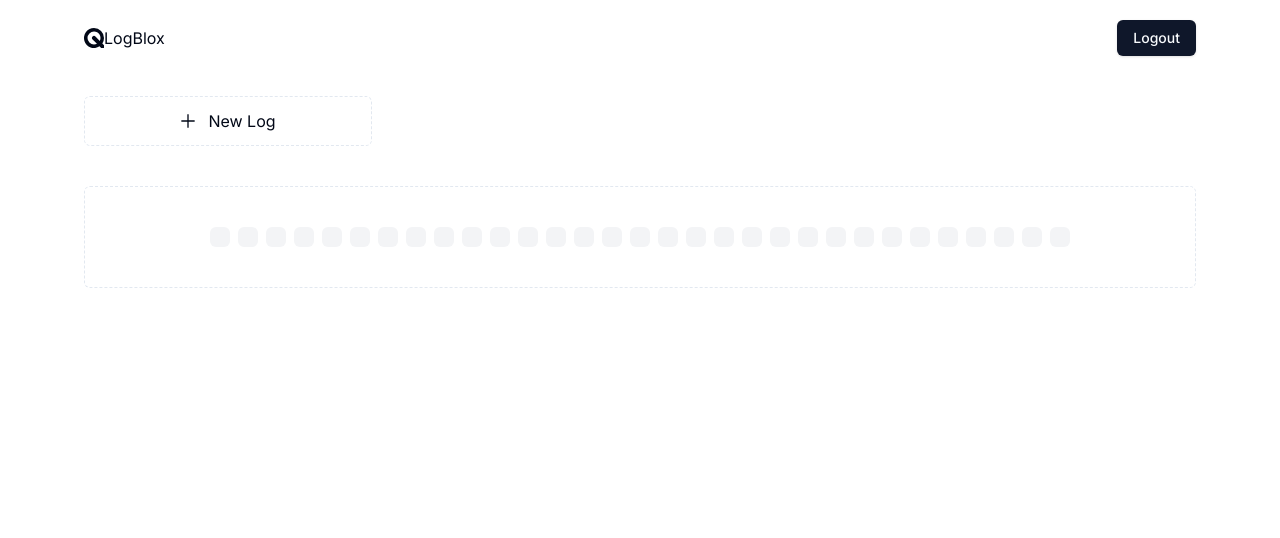
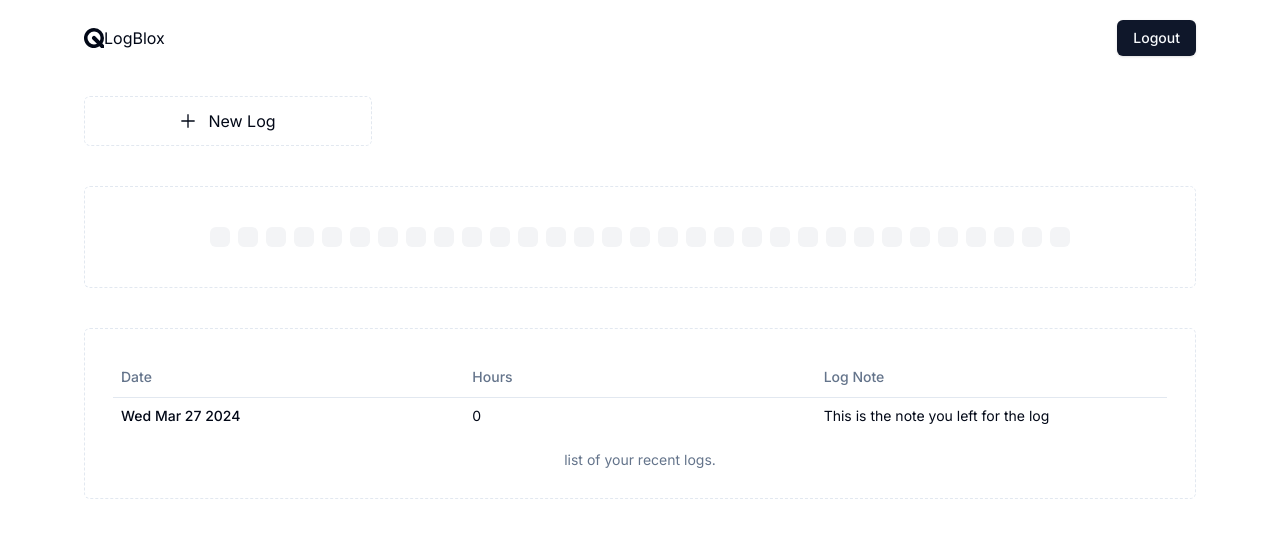
Before and after one commit to Ayuxh-Pratap/LogBlox, a Next.js app: page / in a window 1280 px wide. Shown: the top 538 px of the page. Built offline with nearby package versions, Linux system fonts and the light colour scheme.

Commit message:
Logs Tabel

```diff
--- a/src/app/page.tsx
+++ b/src/app/page.tsx
@@ -1,4 +1,5 @@
 import Calendar from '@/components/Calendar'
+import Logs from '@/components/Logs'
 import NavBar from '@/components/NavBar'
 import { NewLog } from '@/components/NewLog'
 import React from 'react'
@@ -9,6 +10,7 @@ export default function page() {
       <NavBar />
       <NewLog />
       <Calendar />
+      <Logs />
     </div>
   )
 }
--- a/src/components/Logs.tsx
+++ b/src/components/Logs.tsx
@@ -0,0 +1,38 @@
+import React from 'react'
+import {
+    Table,
+    TableBody,
+    TableCaption,
+    TableCell,
+    TableHead,
+    TableHeader,
+    TableRow,
+} from "@/components/ui/table"
+
+
+export default function Logs() {
+    return (
+        <div className='border border-dashed rounded-md p-7'>
+
+            <Table>
+                <TableCaption>list of your recent logs.</TableCaption>
+                <TableHeader>
+                    <TableRow>
+                        <TableHead className='w-1/3'>Date</TableHead>
+                        <TableHead className='w-1/3'>Hours</TableHead>
+                        <TableHead className='w-1/3'>Log Note</TableHead>
+                    </TableRow>
+                </TableHeader>
+                <TableBody>
+                    <TableRow>
+                        <TableCell className="font-medium">{new Date().toDateString()}</TableCell>
+                        <TableCell>0</TableCell>
+                        <TableCell>This is the note you left for the log</TableCell>
+                    </TableRow>
+                </TableBody>
+            </Table>
+
+
+        </div>
+    )
+}
```
